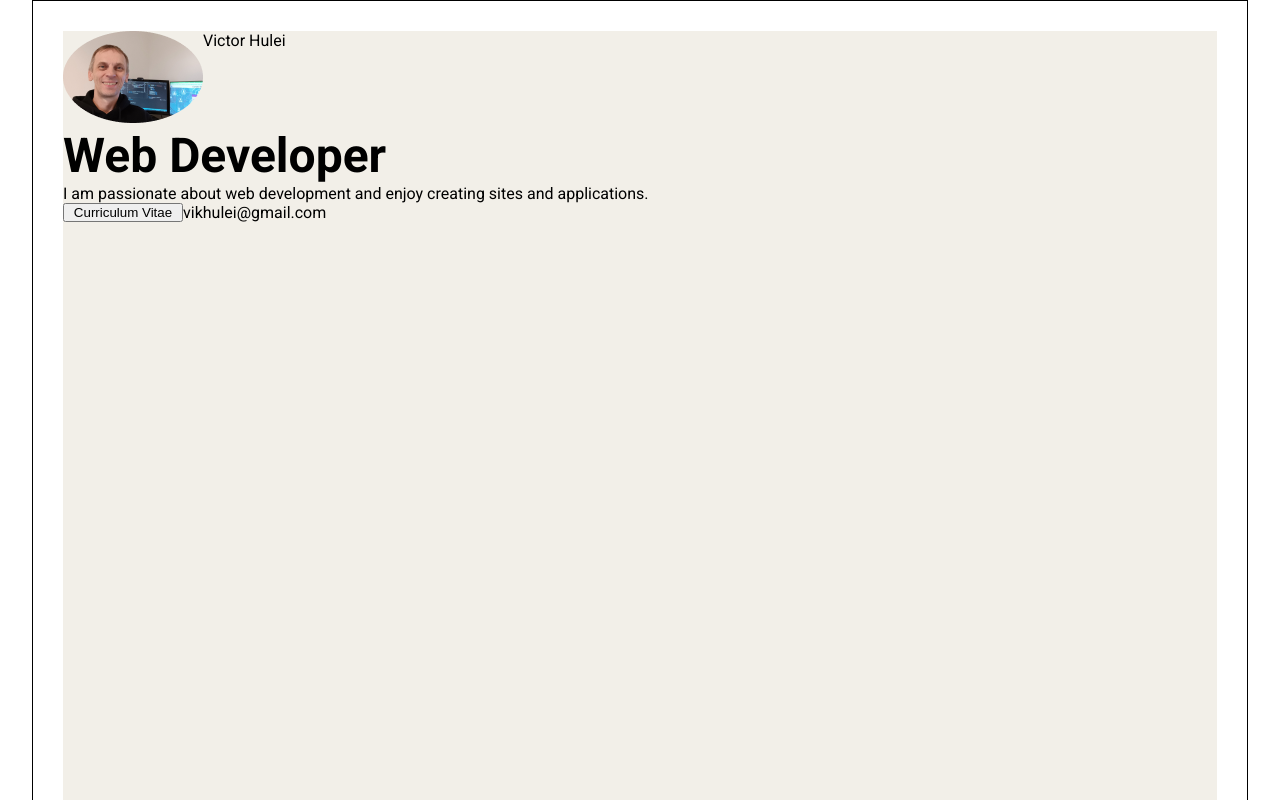
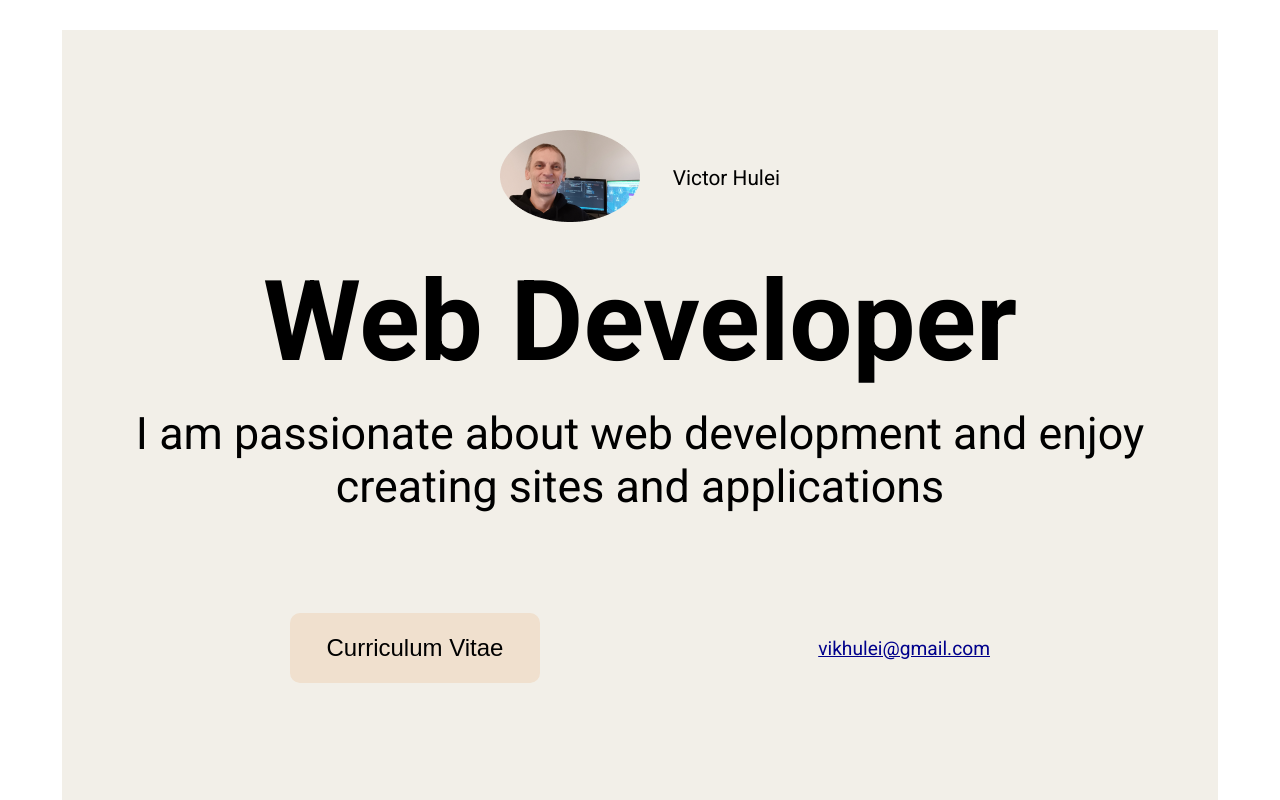
Before and after one commit to vikhulei/portfolio_new, a React (Create React App) app: page / in a window 1280 px wide. Shown: the top 800 px of the page. Built offline with nearby package versions, Linux system fonts and the light colour scheme.

Commit message:
Home page design draft

```diff
--- a/src/App.css
+++ b/src/App.css
@@ -5,5 +5,5 @@
     width: 95vw;
     max-width: 1400px;
     padding: 0 30px;
-    border: black solid 1px;
+    /* border: black solid 1px; */
 }
--- a/src/components/ui/StyledComponents.js
+++ b/src/components/ui/StyledComponents.js
@@ -1,7 +1,7 @@
 import styled from "styled-components"
 
 const LargeHeading = styled.h1 `
-    font-size: 3rem;
+    font-size: 7rem;
 `
 
 const RegularText = styled.p `
--- a/src/sections/01_home/Home.js
+++ b/src/sections/01_home/Home.js
@@ -12,11 +12,11 @@ const Home = () => {
                 <MyName>Victor Hulei</MyName>
             </ImageNameWrapper>
             <LargeHeadingHome>Web Developer</LargeHeadingHome>
-            <MainTextHome>I am passionate about web development and enjoy creating sites and applications.
+            <MainTextHome>I am passionate about web development and enjoy creating sites and applications
             </MainTextHome>
             <ButtonEmailWrapper>
                 <ButtonHome>Curriculum Vitae</ButtonHome>
-                <EmailHome>vikhulei@gmail.com</EmailHome>
+                <EmailHome href="mailto:vikhulei@gmail.com">vikhulei@gmail.com</EmailHome>
             </ButtonEmailWrapper>
         </Wrapper>
     )
--- a/src/sections/01_home/HomeStyle.js
+++ b/src/sections/01_home/HomeStyle.js
@@ -2,19 +2,28 @@ import styled from "styled-components"
 import { colors } from "../../components/ui/Colors"
 import { LargeHeading } from "../../components/ui/StyledComponents"
 
-const {background, middle} = colors
+const {background, middle_light} = colors
 
 const Wrapper = styled.div `
+    position: relative;
     margin 30px 0;
+    padding: 0 40px;
     width: 100%;
     // aspect-ratio: 2/1;
     height: 800px;
     display: flex;
     flex-direction: column;
+    align-items: center;
+    // justify-content: space-between;
     background-color: ${background}
     `
 const ImageNameWrapper = styled.div `
+    width: 280px;
+    margin-top: 100px;
     display: flex;
+    justify-content: space-between;
+    align-items: center;
+
 `
 
 const MyImageContainer = styled.div `
@@ -26,26 +35,39 @@ const MyImage = styled.img `
 `
 
 const MyName = styled.p `
-    font-size: 1rem;
+    font-size: 1.3rem;
 `
 
 const LargeHeadingHome = styled(LargeHeading) `
-
+    margin-top: 30px;
 `
 const MainTextHome = styled.p `
-
+    font-size: 2.8rem;
+    text-align: center;
+    margin-top: 20px;
 `
 
 const ButtonEmailWrapper = styled.div `
+    margin-top: 100px;
+    width: 700px;
     display: flex;
+    justify-content: space-between;
+    align-items: center;
 `
 
 const ButtonHome = styled.button `
-    width: 120px;
+    width: 250px;
+    height: 70px;
+    border: none;
+    border-radius: 10px;
+    background-color: ${middle_light};
+    font-size: 1.5rem;
+    font-weight: 100;
 `
 
 const EmailHome = styled.a `
-
+    font-size: 1.2rem;
+    color: darkblue;
 `
 
 export {Wrapper, ImageNameWrapper, MyImageContainer, MyImage, MyName, LargeHeadingHome, MainTextHome, ButtonEmailWrapper, ButtonHome, EmailHome }
```
